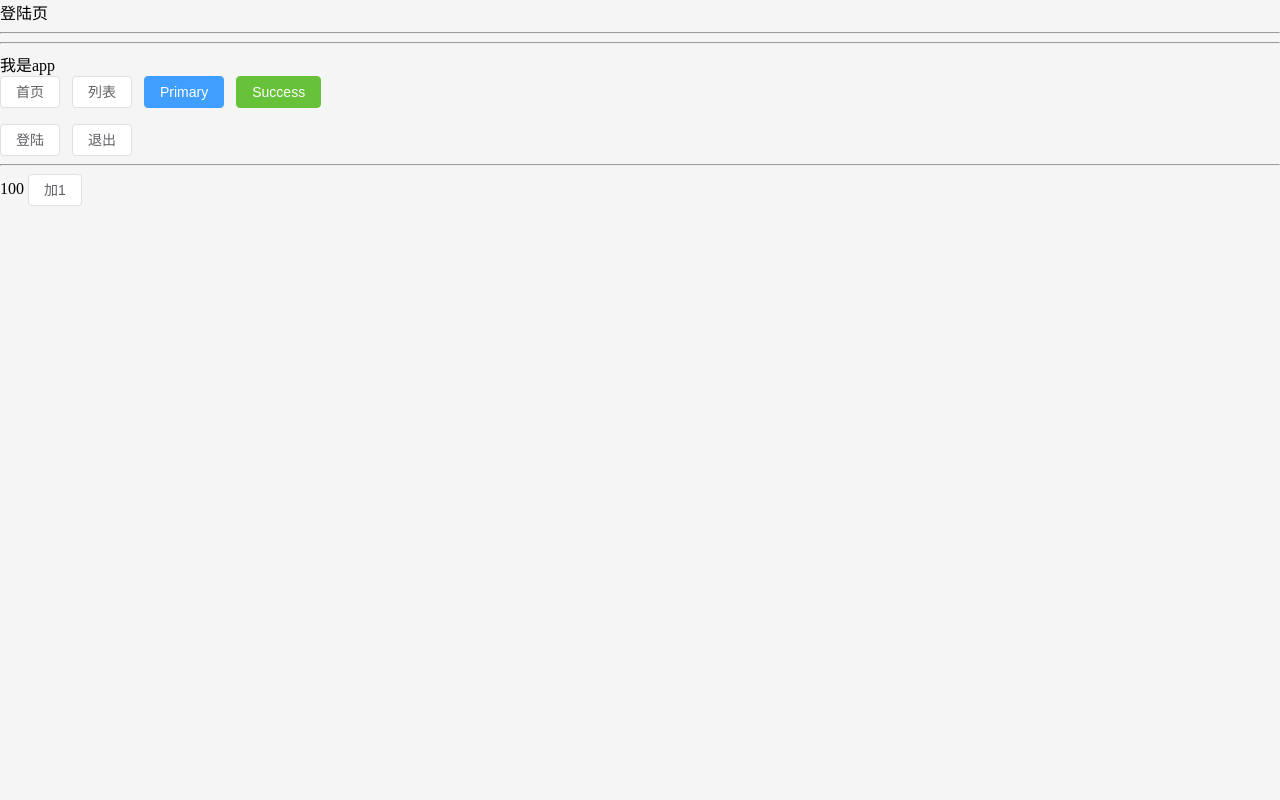
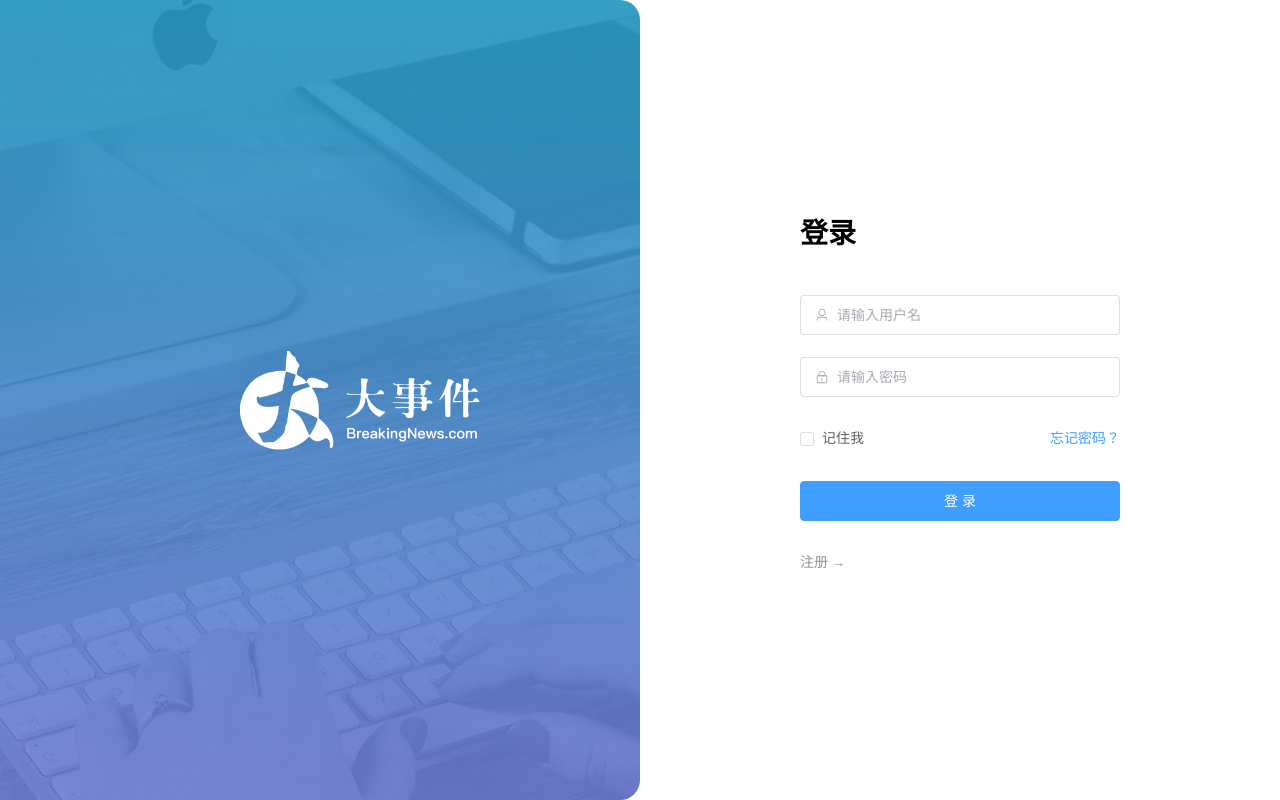
Before and after one commit to Mr-tan01/event-admin, a Vue app: page /login in a window 1280 px wide. Built offline with nearby package versions, Linux system fonts and the light colour scheme.

Commit message:
登陆功能

```diff
--- a/eslint.config.js
+++ b/eslint.config.js
@@ -5,7 +5,8 @@
 /** @type {import('eslint').Linter.Config[]} */
 export default [
   { files: ['**/*.{js,mjs,cjs,vue}'] },
-  { languageOptions: { globals: globals.browser } },
+  // 声明全局变量名, 解决 ElMessage 报错问题
+  { languageOptions: { globals: globals.browser, ElMessage: 'ElMessage' } },
   {
     ignores: [
       'node_modules/',
--- a/package.json
+++ b/package.json
@@ -13,6 +13,7 @@
     "lint-staged": "lint-staged"
   },
   "dependencies": {
+    "@element-plus/icons-vue": "^2.3.1",
     "axios": "^1.7.7",
     "element-plus": "^2.8.8",
     "pinia": "^2.2.6",
--- a/src/App.vue
+++ b/src/App.vue
@@ -1,38 +1,9 @@
-<script setup>
-import { useRouter, useRoute } from 'vue-router'
-import { useUseStore, useCountStore } from '@/stores'
-
-//获取路由对象 router
-//获取路由参数 route
-const router = useRouter()
-const route = useRoute()
-const goList = () => {
-  router.push('/list')
-  console.log(route, router)
-}
-
-const userStore = useUseStore()
-const countStore = useCountStore()
-</script>
+<script setup></script>
 
 <template>
   <div>
+    <!-- 一级路由出口 -->
     <router-view></router-view>
-
-    <hr />
-    <hr />
-    <div>我是app</div>
-    <el-button @click="$router.push('/home')">首页</el-button>
-    <el-button @click="goList">列表</el-button>
-    <el-button type="primary">Primary</el-button>
-    <el-button type="success">Success</el-button>
-
-    <p>{{ userStore.token }}</p>
-    <el-button @click="userStore.setToken('sdsdsdsd')">登陆</el-button>
-    <el-button @click="userStore.removeToken()">退出</el-button>
-    <hr />
-    {{ countStore.count }}
-    <el-button @click="countStore.add(1)">加1</el-button>
   </div>
 </template>
 
--- /dev/null
+++ b/src/api/user.js
@@ -0,0 +1,9 @@
+import request from '@/utils/request.js'
+
+export const userRegisterService = ({ username, password, repassword }) => {
+  return request.post('/api/reg', { username, password, repassword })
+}
+
+export const userLoginService = ({ username, password }) => {
+  return request.post('/api/login', { username, password })
+}
--- a/src/utils/request.js
+++ b/src/utils/request.js
@@ -1,7 +1,7 @@
 import axios from 'axios'
 import { useUseStore } from '@/stores'
 import router from '@/router'
-import { ElMessage } from 'element-puls'
+import { ElMessage } from 'element-plus'
 const baseURL = 'http://big-event-vue-api-t.itheima.net'
 
 const instance = axios.create({
--- a/src/views/login/LoginPage.vue
+++ b/src/views/login/LoginPage.vue
@@ -1 +1,240 @@
-<template>登陆页</template>
+<script setup>
+import { User, Lock } from '@element-plus/icons-vue'
+import { ref, watch } from 'vue'
+import { userRegisterService, userLoginService } from '@/api/user.js'
+import { useUseStore } from '@/stores/index'
+import { useRouter } from 'vue-router'
+const isRegister = ref(false)
+const form = ref()
+
+// 创建form对象
+const formModel = ref({
+  username: '',
+  password: '',
+  repassword: ''
+})
+//创建表单校验规则
+const rules = {
+  username: [
+    { required: true, message: '请输入用户名', trigger: 'blur' },
+    { min: 5, max: 10, message: '用户名必须是 5-10位 的字符', trigger: 'blur' }
+  ],
+  password: [
+    { required: true, message: '请输入密码', trigger: 'blur' },
+    {
+      pattern: /^\S{6,15}$/,
+      message: '密码必须是 6-15位 的非空字符',
+      trigger: 'blur'
+    }
+  ],
+  repassword: [
+    { required: true, message: '请输入密码', trigger: 'blur' },
+    {
+      pattern: /^\S{6,15}$/,
+      message: '密码必须是 6-15位 的非空字符',
+      trigger: 'blur'
+    },
+    //自定义校验 validator
+    //  rule 当前校验规则相关信息
+    //  value 当前校验的表单值
+    //  callback ：
+    //    1.callback() 校验成功 (无论成功失败都必须调用callba())
+    //    2.callback(new Error(错误信息)) 校验失败
+    {
+      validator: (rule, value, callback) => {
+        if (value !== formModel.value.password) {
+          callback(new Error('两次输入不一致'))
+        } else {
+          callback()
+        }
+      },
+      trigger: 'blur'
+    }
+  ]
+}
+
+//创建注册校验
+const register = async () => {
+  //注册成功前先进行所有表单的校验，失败自动提示
+  await form.value.validate()
+  //提交注册接口
+  await userRegisterService(formModel.value)
+  ElMessage.success('注册成功')
+  //成功之后切换登陆页面
+  isRegister.value = false
+}
+
+//调用仓库
+const userStore = useUseStore()
+//调用路由
+const router = useRouter()
+
+//创建登陆校验
+const login = async () => {
+  //注册成功前先进行所有表单的校验，失败自动提示
+  await form.value.validate()
+  //提交登陆接口
+  const res = await userLoginService(formModel.value)
+  //存入token
+  userStore.setToken(res.data.token)
+  ElMessage.success('登陆成功')
+  //成功之后切换首页
+  router.push('/')
+}
+
+//切换的时候重置表单内容
+watch(isRegister, () => {
+  formModel.value = {
+    username: '',
+    password: '',
+    repassword: ''
+  }
+})
+</script>
+
+<template>
+  <!-- 结构： -->
+  <!-- el-row表示一行，一行分成24份 -->
+  <!-- el-col表示列 :span="12" 代表在一行中占12份（50%）-->
+  <!--              :offset="3" 代表在一行中左侧margin份数 -->
+
+  <!-- 校验： -->
+  <!-- :module='ruleFrom' 绑定整个form数据对象 -->
+  <!-- :rules='rules' 绑定整个rules规则对象 -->
+  <!-- prop配置生效的是那个校验规则（从rules规则对象中选取） -->
+  <el-row class="login-page">
+    <el-col :span="12" class="bg"></el-col>
+    <el-col :span="6" :offset="3" class="form">
+      <!-- 注册相关表单 -->
+      <el-form
+        :model="formModel"
+        :rules="rules"
+        ref="form"
+        size="large"
+        autocomplete="off"
+        v-if="isRegister"
+      >
+        <el-form-item>
+          <h1>注册</h1>
+        </el-form-item>
+        <el-form-item prop="username">
+          <el-input
+            v-model="formModel.username"
+            :prefix-icon="User"
+            placeholder="请输入用户名"
+          ></el-input>
+        </el-form-item>
+        <el-form-item prop="password">
+          <el-input
+            v-model="formModel.password"
+            :prefix-icon="Lock"
+            type="password"
+            placeholder="请输入密码"
+          ></el-input>
+        </el-form-item>
+        <el-form-item prop="repassword">
+          <el-input
+            v-model="formModel.repassword"
+            :prefix-icon="Lock"
+            type="password"
+            placeholder="请输入再次密码"
+          ></el-input>
+        </el-form-item>
+        <el-form-item>
+          <el-button
+            @click="register"
+            class="button"
+            type="primary"
+            auto-insert-space
+          >
+            注册
+          </el-button>
+        </el-form-item>
+        <el-form-item class="flex">
+          <el-link type="info" :underline="false" @click="isRegister = false">
+            ← 返回
+          </el-link>
+        </el-form-item>
+      </el-form>
+      <!-- 登陆相关表单 -->
+      <el-form
+        :model="formModel"
+        :rules="rules"
+        ref="form"
+        size="large"
+        autocomplete="off"
+        v-else
+      >
+        <el-form-item>
+          <h1>登录</h1>
+        </el-form-item>
+        <el-form-item prop="username">
+          <el-input
+            v-model="formModel.username"
+            :prefix-icon="User"
+            placeholder="请输入用户名"
+          ></el-input>
+        </el-form-item>
+        <el-form-item prop="password">
+          <el-input
+            v-model="formModel.password"
+            name="password"
+            :prefix-icon="Lock"
+            type="password"
+            placeholder="请输入密码"
+          ></el-input>
+        </el-form-item>
+        <el-form-item class="flex">
+          <div class="flex">
+            <el-checkbox>记住我</el-checkbox>
+            <el-link type="primary" :underline="false">忘记密码？</el-link>
+          </div>
+        </el-form-item>
+        <el-form-item>
+          <el-button
+            @click="login"
+            class="button"
+            type="primary"
+            auto-insert-space
+            >登录</el-button
+          >
+        </el-form-item>
+        <el-form-item class="flex">
+          <el-link type="info" :underline="false" @click="isRegister = true">
+            注册 →
+          </el-link>
+        </el-form-item>
+      </el-form>
+    </el-col>
+  </el-row>
+</template>
+
+<style lang="scss" scoped>
+.login-page {
+  height: 100vh;
+  background-color: #fff;
+  .bg {
+    background:
+      url('@/assets/logo2.png') no-repeat 60% center / 240px auto,
+      url('@/assets/login_bg.jpg') no-repeat center / cover;
+    border-radius: 0 20px 20px 0;
+  }
+  .form {
+    display: flex;
+    flex-direction: column;
+    justify-content: center;
+    user-select: none;
+    .title {
+      margin: 0 auto;
+    }
+    .button {
+      width: 100%;
+    }
+    .flex {
+      width: 100%;
+      display: flex;
+      justify-content: space-between;
+    }
+  }
+}
+</style>
```
Also changed, not shown: 1 other file (tests, documents, lock files or other folders).
